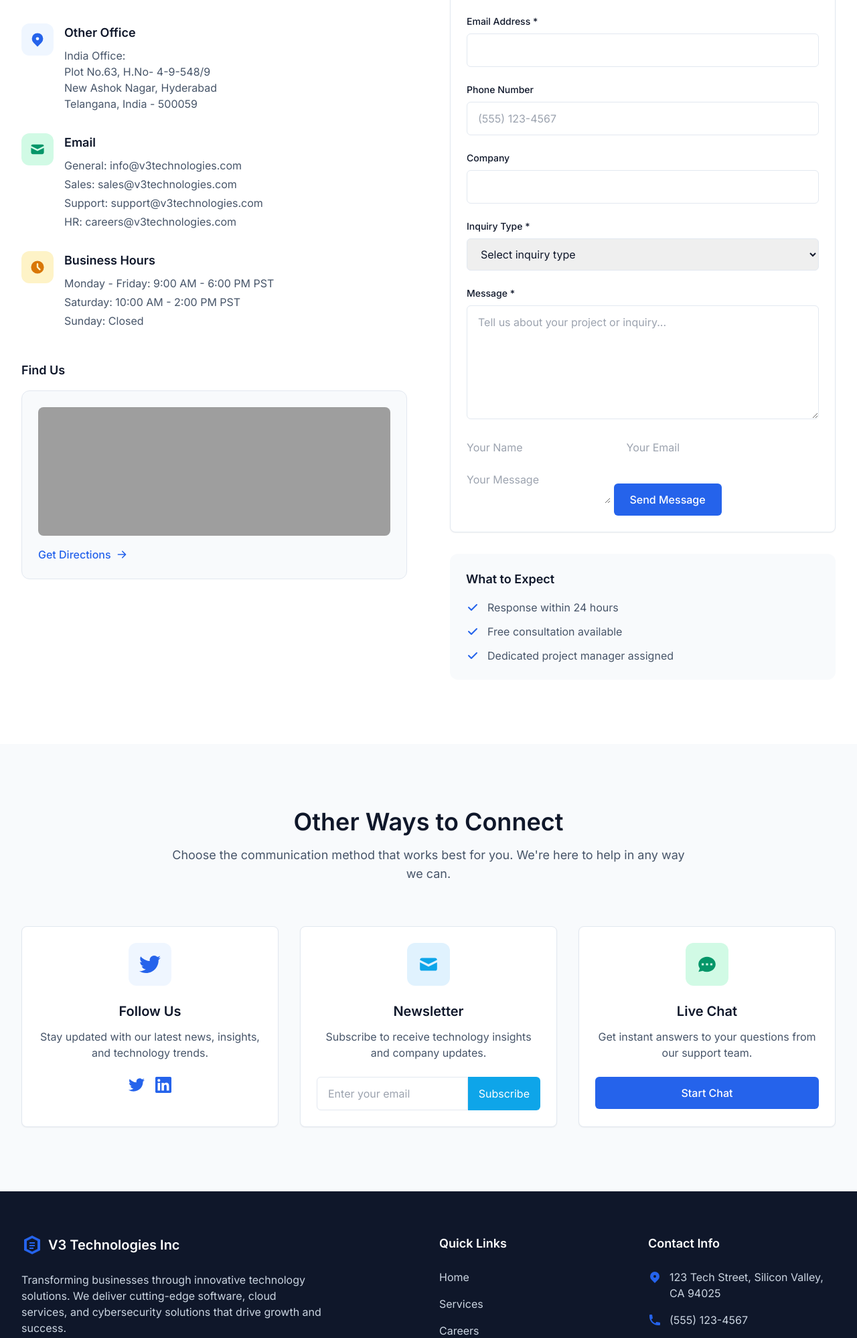
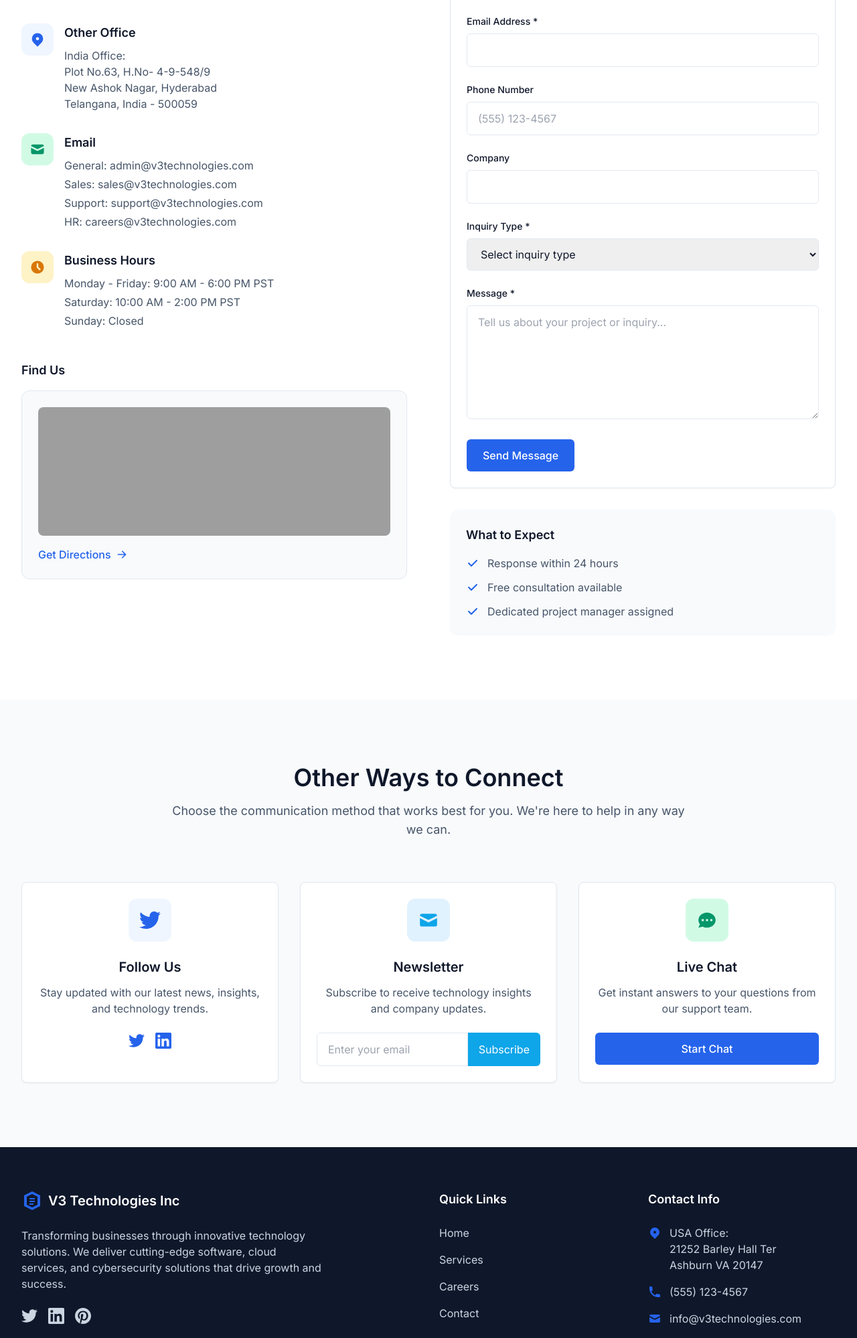
Before and after one commit to Jayadeepreddy45/v3_technologies, a Flask app: page /contact in a window 1280 px wide. Shown: the part 685-2683 px from the top of the page at 67% size. Run offline with Flask 3, Linux system fonts and the light colour scheme; grey boxes are pictures that could not be loaded.

Commit message:
clean up

```diff
--- a/templates/contact_us_page.html
+++ b/templates/contact_us_page.html
@@ -167,7 +167,7 @@
               <div>
                 <h3 class="text-lg font-semibold text-text-primary mb-2">Email</h3>
                 <div class="space-y-1">
-                  <p class="text-text-secondary">General: info@v3technologies.com</p>
+                  <p class="text-text-secondary">General: admin@v3technologies.com</p>
                   <p class="text-text-secondary">Sales: sales@v3technologies.com</p>
                   <p class="text-text-secondary">Support: support@v3technologies.com</p>
                   <p class="text-text-secondary">HR: careers@v3technologies.com</p>
@@ -280,9 +280,6 @@
 
               <!-- Submit Button -->
               <form action="/submit_contact" method="POST" class="space-y-4">
-                <input type="text" name="name" placeholder="Your Name" required class="input">
-                <input type="email" name="email" placeholder="Your Email" required class="input">
-                <textarea name="message" placeholder="Your Message" required class="input"></textarea>
                 <button type="submit" class="btn-primary">Send Message</button>
               </form>
 
@@ -476,7 +473,9 @@
                   d="M5.05 4.05a7 7 0 119.9 9.9L10 18.9l-4.95-4.95a7 7 0 010-9.9zM10 11a2 2 0 100-4 2 2 0 000 4z"
                   clip-rule="evenodd" />
               </svg>
-              <span class="text-secondary-300">123 Tech Street, Silicon Valley, CA 94025</span>
+              <span class="text-secondary-300"> USA Office:<br>
+                  21252 Barley Hall Ter<br>
+                  Ashburn VA 20147</span>
             </li>
             <li class="flex items-center">
               <svg class="h-5 w-5 text-primary mr-3 flex-shrink-0" fill="currentColor" viewBox="0 0 20 20">
```
